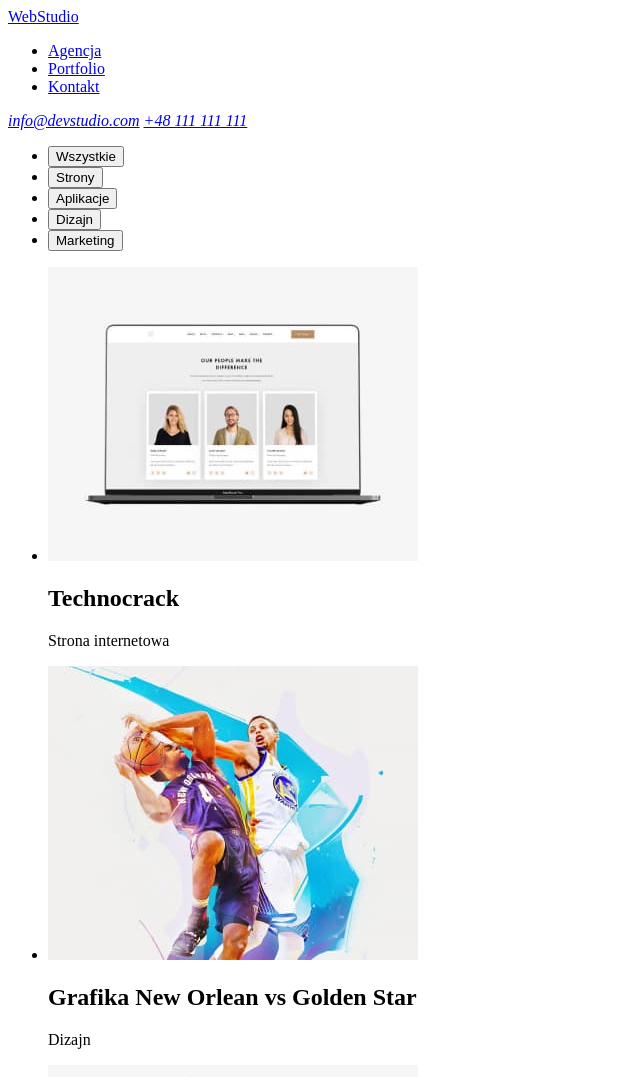
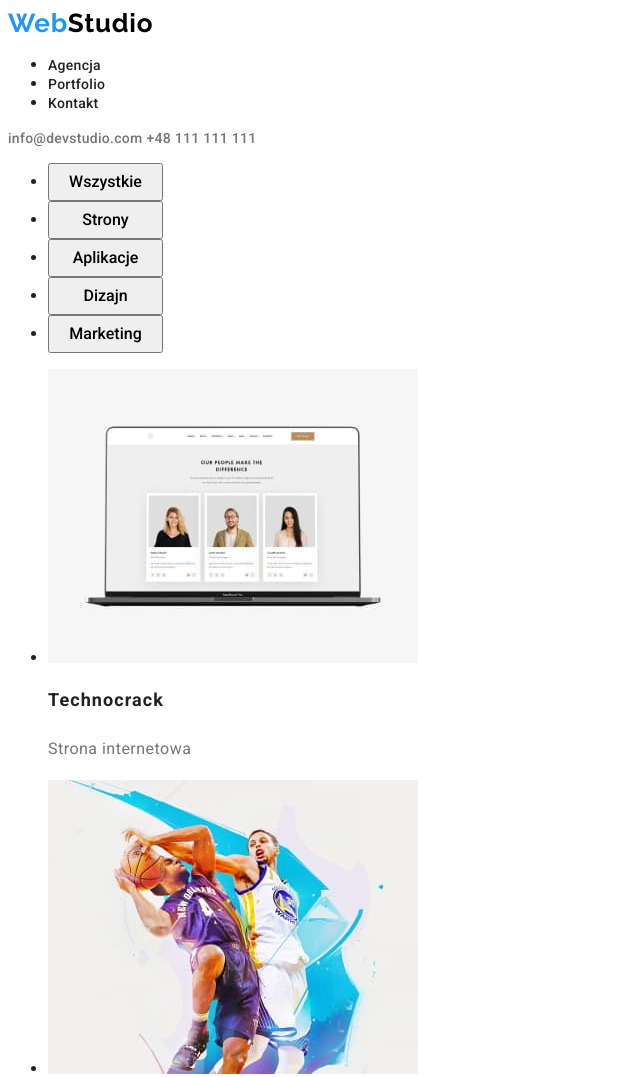
Before and after one commit to PatrycjaNowakowska/goit-markup-hw-08, a plain HTML site: page portfolio.html in a window 1280 px wide. Shown: the top 1077 px of the page, without its empty margins (0-640 px from the left). Drawn offline with Linux system fonts and the light colour scheme; the site is published under a folder, as on GitHub Pages, so addresses that start at the root find nothing.

Commit message:
fix relative paths 2

```diff
--- a/portfolio.html
+++ b/portfolio.html
@@ -7,17 +7,17 @@
     <meta name="viewport" content="width=device-width, initial-scale=1.0">
     <link rel="preconnect" href="https://fonts.gstatic.com">
     <link href="https://fonts.googleapis.com/css2?family=Raleway:wght@700&family=Roboto:wght@400;500;700;900&display=swap" rel="stylesheet">
-    <link rel="stylesheet" href="/css/styles.css">
+    <link rel="stylesheet" href="./css/styles.css">
     <title>Portfolio</title>
 </head>
 
 <body>
     <header class="header">
-        <a class="logo" href="/index.html"><span class="logo-web">Web</span>Studio</a>
+        <a class="logo" href="./index.html"><span class="logo-web">Web</span>Studio</a>
         <nav class="nav">
             <ul class="nav-list">
                 <li class="nav-list-item"><a class="nav-list-link" href="#">Agencja</a></li>
-                <li class="nav-list-item"><a class="nav-list-link" href="/portfolio.html">Portfolio</a></li>
+                <li class="nav-list-item"><a class="nav-list-link" href="./portfolio.html">Portfolio</a></li>
                 <li class="nav-list-item"><a class="nav-list-link" href="#">Kontakt</a></li>
             </ul>
         </nav>
```
Also changed, not shown: index.html (+3 -3 lines).
